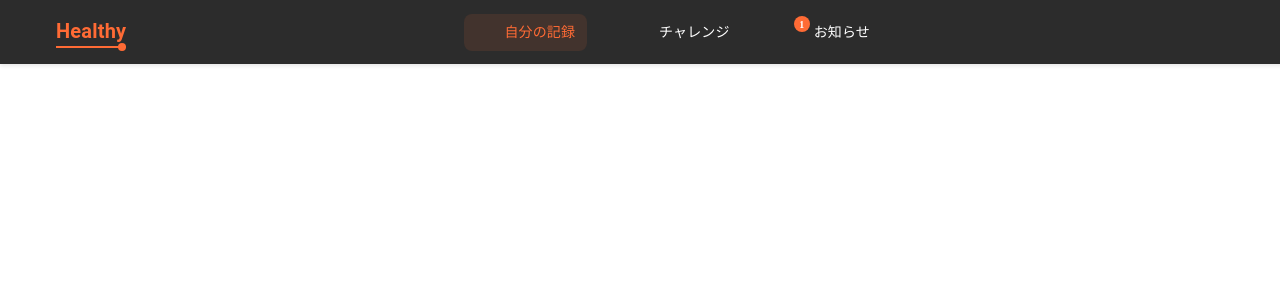
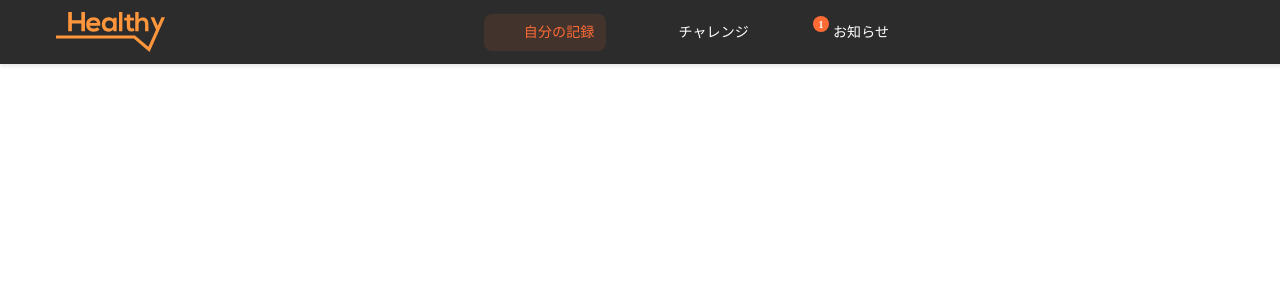
Before and after one commit to kovietsut/front_end_test, a React (Vite) app: page /auth in a window 1280 px wide. Shown: the top 300 px of the page. Built offline with nearby package versions, Linux system fonts and the light colour scheme; some icons are missing.

Commit message:
fix: change to logo in appbar

```diff
--- a/src/components/organisms/appbar/Appbar.tsx
+++ b/src/components/organisms/appbar/Appbar.tsx
@@ -9,8 +9,11 @@ export const Appbar = () => {
     <Box sx={styles.appbar}>
       <Box sx={styles.container}>
         <Box sx={styles.logo}>
-          <Typography sx={styles.logoText}>Healthy</Typography>
-          <Box sx={styles.logoUnderline} />
+          <img
+            src="/src/assets/logo.svg"
+            alt="Healthy Logo"
+            style={{ height: "40px", width: "auto" }}
+          />
         </Box>
         <Box sx={styles.navItems}>
           <Box sx={styles.navItemActive}>
```
Also changed, not shown: src/assets/logo.svg (added).
